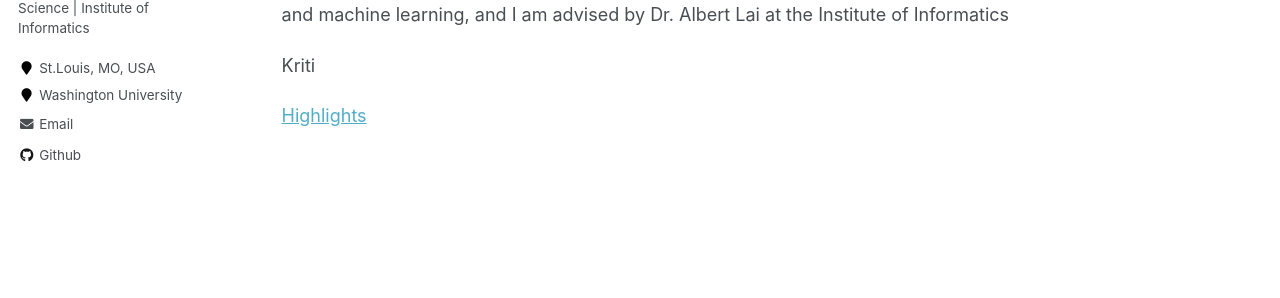
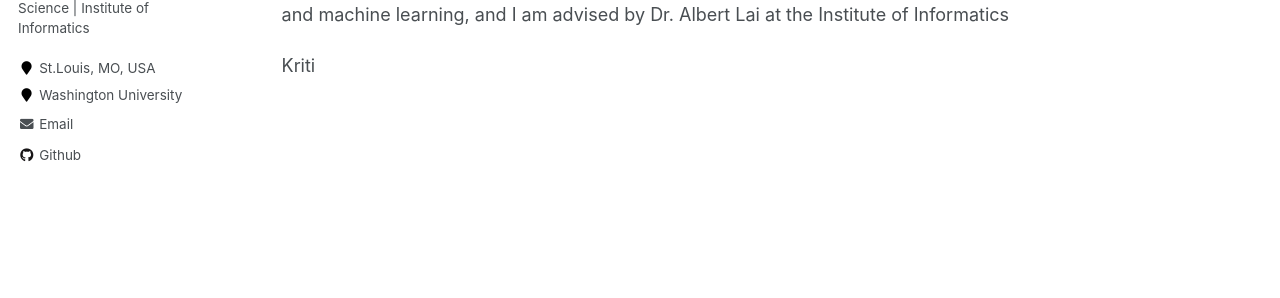
Before and after one commit to kritibhattarai23/kritibhattarai23.github.io, a Jekyll site: the page built from index.md, in a window 1280 px wide. Shown: the part 221-519 px from the top of the page. Built offline with Jekyll 4.4.1, drawn with Linux system fonts in a browser that asks for light colours; our own code applies the rules of GitHub Pages for plain Markdown files.

Commit message:
pictures and desc

```diff
--- a/index.md
+++ b/index.md
@@ -9,7 +9,6 @@ Kriti
 SfNIRs members can post questions about my poster here: [fNIRS2022](https://fnirs.org/2022/01/01/sfnirs2022_171/)
 Feel free to email me at aahana@wustl.edu
 -->
-[Highlights](https://engineering.wustl.edu/academics/student-profiles/Aahana-Bajracharya.html)
 
 <!---
 ### Markdown
```
Also changed, not shown: 3 other files.
